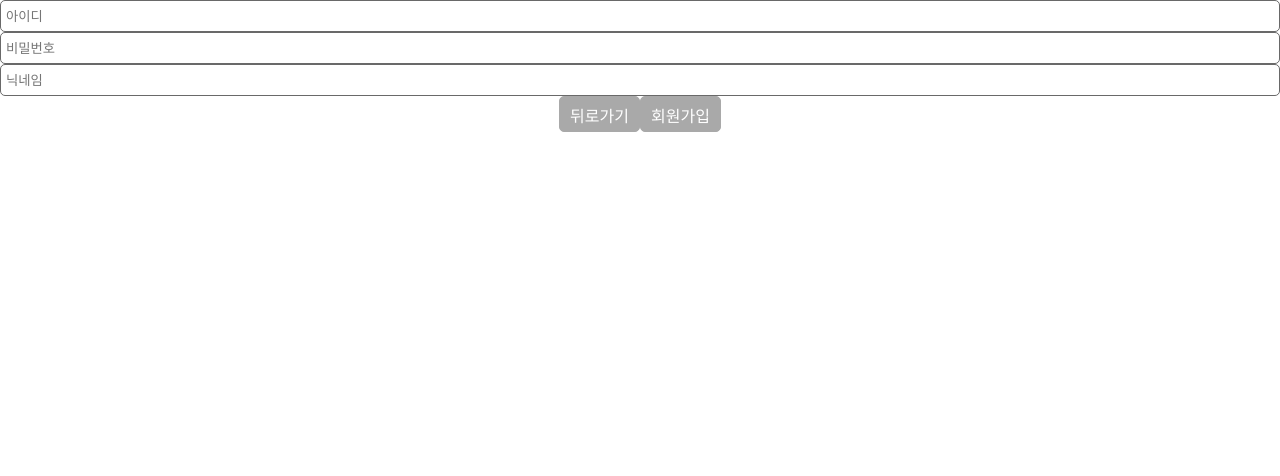
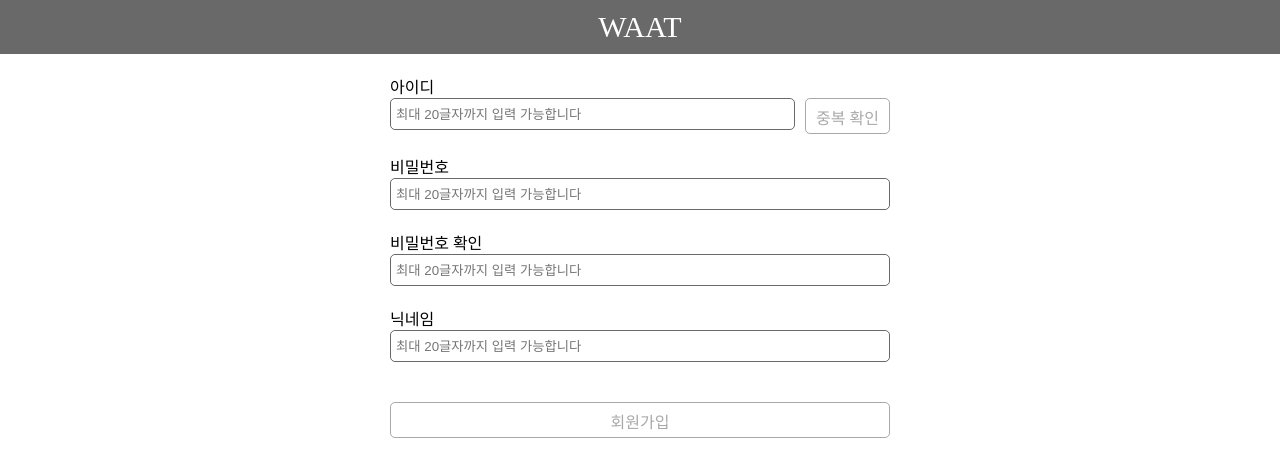
Before and after one commit to gnemek20/waatfront, a Vue app: page /signup in a window 1280 px wide. Shown: the top 476 px of the page. Built offline with nearby package versions, Linux system fonts and the light colour scheme; a web font is replaced by a local one; what vue-session would draw is missing.

Commit message:
divider 추가, 인퍼런스 폴더 name에서 id로 변경, sign 페이지 완성

```diff
--- a/src/components/index.js
+++ b/src/components/index.js
@@ -1,6 +1,7 @@
 import Section from './items/Section.vue'
+import Divider from './items/Divider.vue'
 import WaatHeader from './items/WaatHeader.vue'
 import WaatInput from './items/WaatInput.vue'
 import WaatButton from './items/WaatButton.vue'
 
-export { Section, WaatHeader, WaatInput, WaatButton }
+export { Section, Divider, WaatHeader, WaatInput, WaatButton }
--- /dev/null
+++ b/src/components/items/Divider.vue
@@ -0,0 +1,10 @@
+<template>
+  <div class="full-width" />
+</template>
+
+<style lang="scss" scoped>
+div {
+  height: 1px;
+  background-color: dimgray;
+}
+</style>
--- a/src/components/items/WaatHeader.vue
+++ b/src/components/items/WaatHeader.vue
@@ -2,11 +2,13 @@
   <div class="box">
     <div class="flex banner full-width">
       <Section>
-        <div class="flex align-center title pointer" @click="reload()">
-          <p>WAAT</p>
-        </div>
-        <div class="flex align-center left-auto">
-          <WaatButton @click="signout()">로그아웃</WaatButton>
+        <div class="flex full-width justify-center">
+          <div class="flex title pointer" @click="push()">
+            <p>WAAT</p>
+          </div>
+          <div v-if="!onlyHeader" class="flex align-center left-auto">
+            <WaatButton @click="signout()">로그아웃</WaatButton>
+          </div>
         </div>
       </Section>
     </div>
@@ -15,9 +17,19 @@
 
 <script>
 export default {
+  props: {
+    onlyHeader: {
+      type: Boolean,
+      default: false
+    }
+  },
   methods: {
-    reload() {
-      this.$router.go()
+    push() {
+      if (this.$session.get('id')) {
+        if (this.$router.currentRoute.path == '/workspace') this.$router.go()
+        else this.$router.push('/workspace')
+      }
+      else this.$router.push('/')
     },
     signout() {
       this.$session.destroy()
--- a/src/components/items/WaatInput.vue
+++ b/src/components/items/WaatInput.vue
@@ -60,13 +60,9 @@ input {
   border-color: dimgray;
 }
 
-input:focus {
-  outline: none;
-}
-
 p {
   position: fixed;
-  margin-top: 32px;
+  margin-top: 17px;
 
   font-size: 12px;
 }
--- a/src/css/default.scss
+++ b/src/css/default.scss
@@ -37,6 +37,10 @@
   width: 100%;
 }
 
+.default-width {
+  width: 500px;
+}
+
 .left-auto {
   margin-left: auto;
 }
--- a/src/main.js
+++ b/src/main.js
@@ -13,8 +13,9 @@ Vue.use(VueSession, sessionOptions)
 import DefaultUI from '@/css/default.scss'
 Vue.use(DefaultUI)
 
-import { Section, WaatButton, WaatHeader, WaatInput } from './components/index'
+import { Divider, Section, WaatButton, WaatHeader, WaatInput } from './components/index'
 Vue.component('Section', Section)
+Vue.component('Divider', Divider)
 Vue.component('WaatHeader', WaatHeader)
 Vue.component('WaatInput', WaatInput)
 Vue.component('WaatButton', WaatButton)
--- a/src/views/inference/InferencePage.vue
+++ b/src/views/inference/InferencePage.vue
@@ -18,11 +18,11 @@ export default {
 
       if (files.length < 6 && files.length > 0) {
         this.$api.post('/api/pythons/mkdir', {
-          name: this.$session.get('name')
+          id: this.$session.get('id')
         }).then((res) => {})
 
         const formData = new FormData()
-        formData.append("name", this.$session.get('name'))
+        formData.append("id", this.$session.get('id'))
         for (var i = 0; i < files.length; i++) {
           formData.append("image", files[i])
         }
--- a/src/views/sign/SignIn.vue
+++ b/src/views/sign/SignIn.vue
@@ -1,12 +1,20 @@
 <template>
-  <div class="box">
-    <div class="box">
-      <WaatInput name="id" v-model="user.id" placeholder="아이디" nospace focus></WaatInput>
-      <WaatInput name="pwd" v-model="user.pwd" placeholder="비밀번호" type="password" nospace></WaatInput>
-    </div>
-    <div class="flex justify-center">
-      <WaatButton @click="replace('/')">뒤로가기</WaatButton>
-      <WaatButton @click="signin">로그인</WaatButton>
+  <div class="box align-center">
+    <WaatHeader onlyHeader></WaatHeader>
+    <div class="box default-width">
+      <div class="box">
+        <div class="box" @keydown.enter="signin()" style="margin: 20px 0px 10px;">
+          <p>아이디</p>
+          <WaatInput name="id" v-model="user.id" nospace focus></WaatInput>
+        </div>
+        <div class="box" @keydown.enter="signin()" style="margin: 10px 0px 20px;">
+          <p>비밀번호</p>
+          <WaatInput name="pwd" v-model="user.pwd" type="password" nospace></WaatInput>
+        </div>
+      </div>
+      <div class="flex full-width" style="margin-top: 20px;">
+        <WaatButton class="full-width" @click="signin">로그인</WaatButton>
+      </div>
     </div>
   </div>
 </template>
--- a/src/views/sign/SignUp.vue
+++ b/src/views/sign/SignUp.vue
@@ -1,13 +1,39 @@
 <template>
-  <div class="box">
-    <div class="box">
-      <WaatInput name="id" v-model="user.id" placeholder="아이디" nospace focus></WaatInput>
-      <WaatInput name="pwd" v-model="user.pwd" placeholder="비밀번호" type="password" nospace></WaatInput>
-      <WaatInput name="pwd" v-model="user.name" placeholder="닉네임"></WaatInput>
-    </div>
-    <div class="flex justify-center">
-      <WaatButton @click="replace('/')">뒤로가기</WaatButton>
-      <WaatButton @click="signup">회원가입</WaatButton>
+  <div class="box align-center">
+    <WaatHeader onlyHeader></WaatHeader>
+    <div class="box align-center default-width">
+      <div class="box">
+        <div class="box" @keydown.enter="validateId()" style="margin: 20px 0px 10px;">
+          <p>아이디</p>
+          <div class="flex">
+            <div class="flex full-width" style="margin-right: 5px;">
+              <WaatInput name="id" v-model="user.id" placeholder="최대 20글자까지 입력 가능합니다" @input="inputId" nospace focus>
+                <p ref="idStatus">{{ message.id }}</p>
+              </WaatInput>
+            </div>
+            <div class="flex" style="margin-left: 5px;">
+              <WaatButton @click="validateId()" :disabled="user.id.length == 0 || user.id.length > 20">중복 확인</WaatButton>
+            </div>
+          </div>
+        </div>
+        <div class="box" @keydown.enter="signup()" style="margin: 10px 0px;">
+          <p>비밀번호</p>
+          <WaatInput name="pwd" v-model="user.pwd" type="password" placeholder="최대 20글자까지 입력 가능합니다" @input="validatePwd" nospace></WaatInput>
+        </div>
+        <div class="box" @keydown.enter="signup()" style="margin: 10px 0px;">
+          <p>비밀번호 확인</p>
+          <WaatInput name="confirmPwd" v-model="confirmPwd" type="password" placeholder="최대 20글자까지 입력 가능합니다" @input="validatePwd" nospace>
+            <p ref="pwdStatus">{{ message.pwd }}</p>
+          </WaatInput>
+        </div>
+        <div class="box" @keydown.enter="signup()" style="margin: 10px 0px 20px;">
+          <p>닉네임</p>
+          <WaatInput name="pwd" v-model="user.name" placeholder="최대 20글자까지 입력 가능합니다"></WaatInput>
+        </div>
+      </div>
+      <div class="flex full-width" style="margin: 20px 0px;">
+        <WaatButton class="full-width" @click="signup" :disabled="!submit">회원가입</WaatButton>
+      </div>
     </div>
   </div>
 </template>
@@ -20,7 +46,18 @@ export default {
         id: '',
         pwd: '',
         name: ''
-      }
+      },
+      check: {
+        id: false,
+        pwd: false,
+        name: false
+      },
+      message: {
+        id: '',
+        pwd: ''
+      },
+      confirmPwd: '',
+      submit: false
     }
   },
   methods: {
@@ -28,6 +65,14 @@ export default {
       this.$router.replace(address).catch(() => {})
     },
     signup() {
+      this.$api.post('/api/users/validateid', {
+        id: this.user.id
+      }).then((res) => {
+        if (res.data.status) {
+          this.message.id = res.data.msg
+        }
+      })
+
       this.$api.post('/api/users/signup', {
         user: this.user
       }).then((res) => {
@@ -40,7 +85,51 @@ export default {
           this.$router.go()
         }
       })
+    },
+    inputId() {
+      this.message.id = ''
+      this.check.id = false
+    },
+    validateId() {
+      if (this.user.id.length > 20) return
+
+      this.$api.post('/api/users/validateid', {
+        id: this.user.id
+      }).then((res) => {
+        if (res.data.status) {
+          this.$refs['idStatus'].style.color = 'lightgreen'
+          this.message.id = res.data.msg
+          this.check.id = true
+        }
+        else {
+          this.$refs['idStatus'].style.color = 'coral'
+          this.message.id = res.data.msg
+        }
+      })
+    },
+    validatePwd() {
+      if (this.confirmPwd.length == 0) {
+        this.message.pwd = ''
+        return
+      }
+
+      if (this.user.pwd == this.confirmPwd) {
+        this.message.pwd = ''
+        this.check.pwd = true
+      }
+      else {
+        this.$refs['pwdStatus'].style.color = 'coral'
+        this.message.pwd = '비밀번호가 같지 않습니다.'
+        this.check.pwd = false
+      }
     }
+  },
+  updated() {
+    if (this.user.name.length != 0 && this.user.name.length < 21) this.check.name = true
+    else this.check.name = false
+
+    if (this.check.id && this.check.pwd && this.check.name) this.submit = true
+    else this.submit = false
   }
 }
 </script>
```
